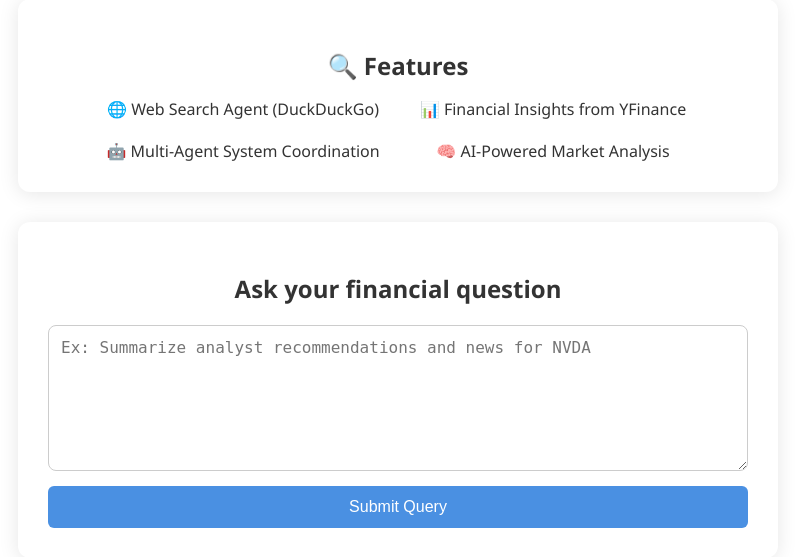
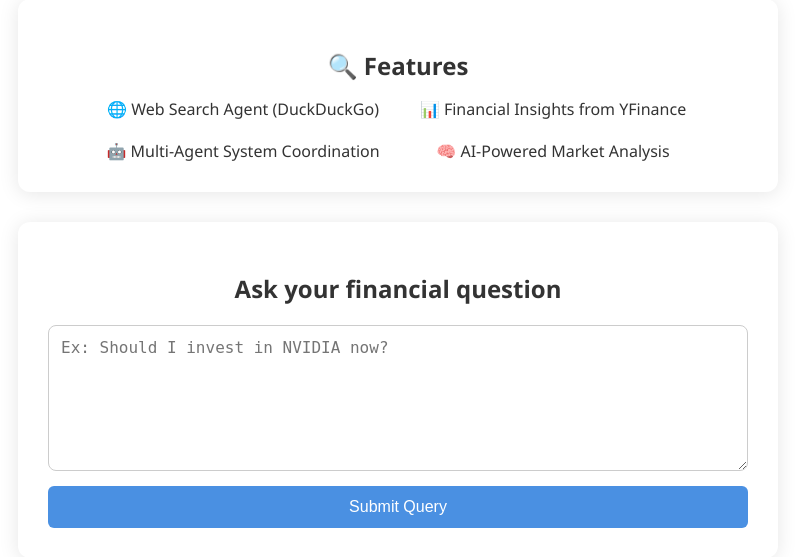
Before and after one commit to Adonpm/Financial-Agentic-AI-App, a FastAPI app: page / in a window 1280 px wide. Shown: the part 141-698 px from the top of the page, without its empty margins (242-1037 px from the left). Run offline with FastAPI, Linux system fonts and the light colour scheme.

Commit message:
Updated placeholder

```diff
--- a/templates/index.html
+++ b/templates/index.html
@@ -33,7 +33,7 @@
             id="message"
             name="message"
             rows="4"
-            placeholder="Ex: Summarize analyst recommendations and news for NVDA"
+            placeholder="Ex: Should I invest in NVIDIA now?"
             required
         ></textarea>
         <button type="submit">Submit Query</button>
```
